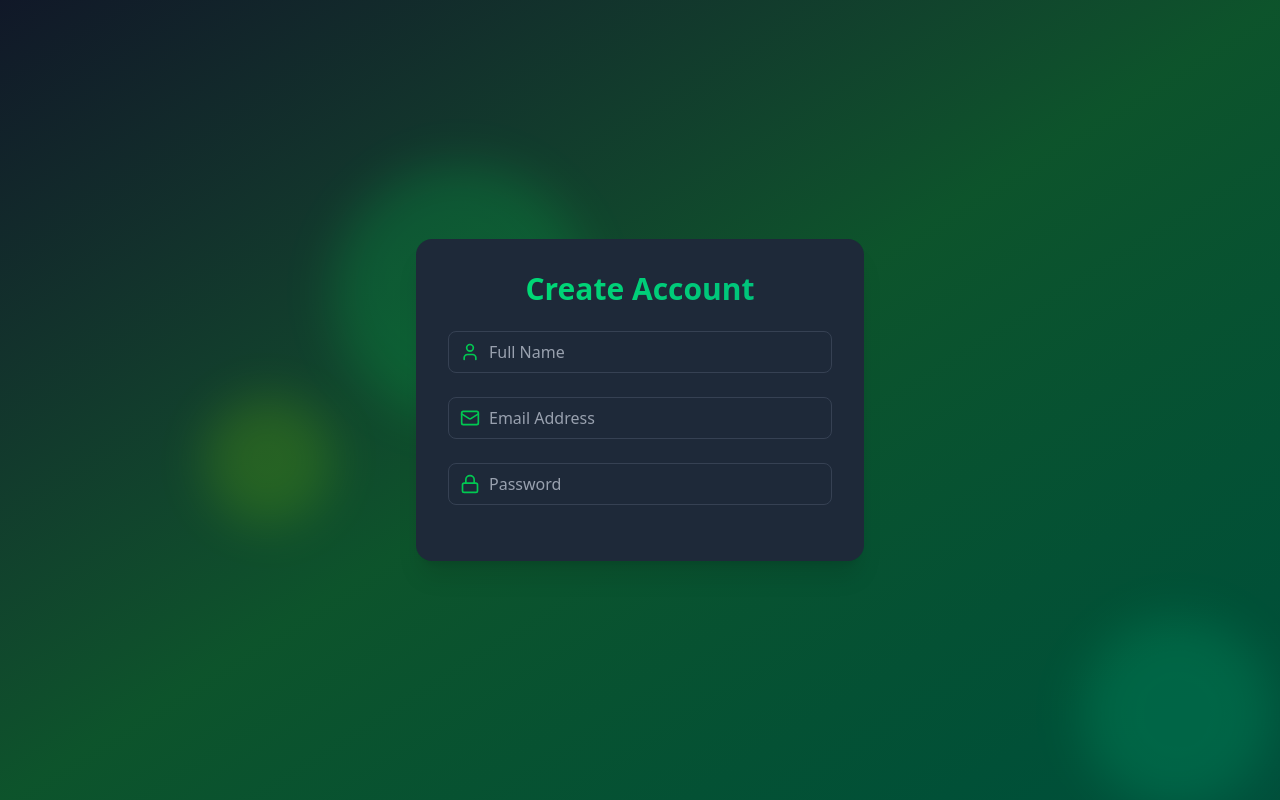
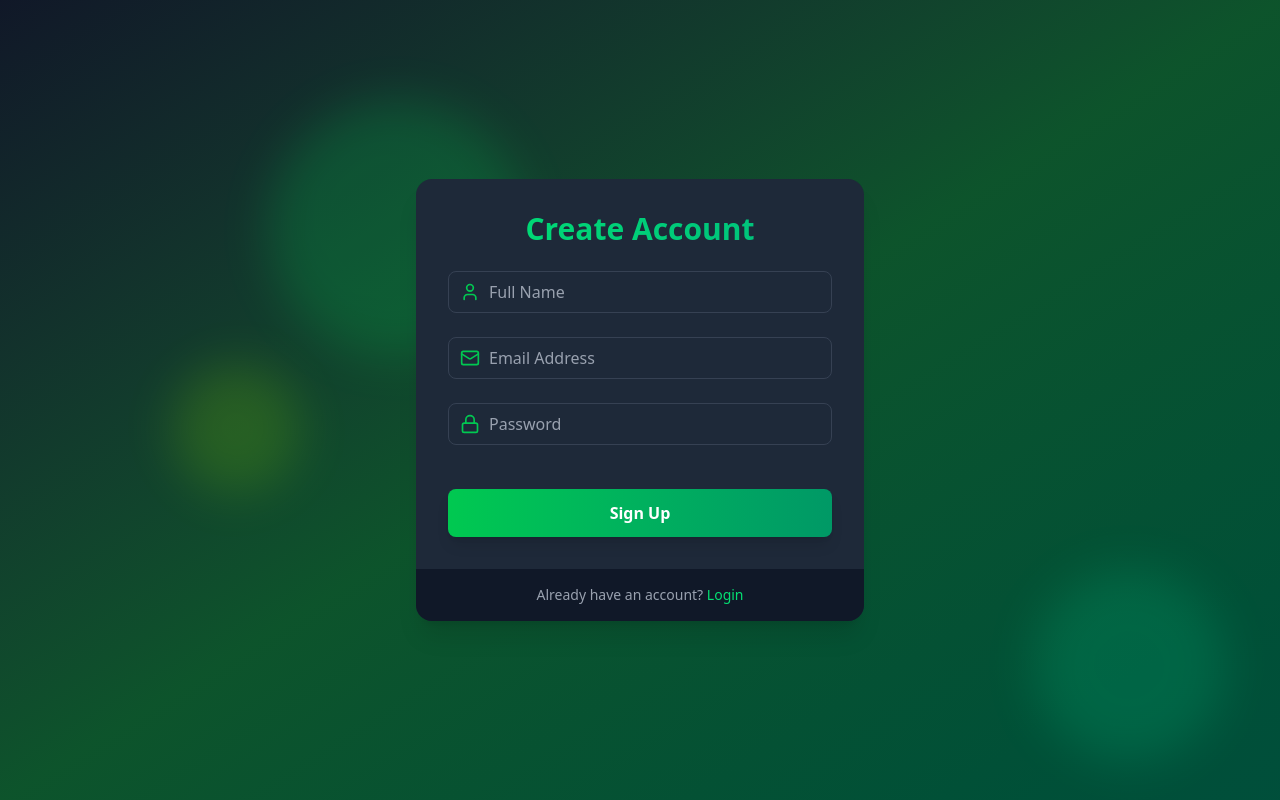
Before and after one commit to baak93/GreenVault, a React (Vite) app in the folder frontend/: page /signup in a window 1280 px wide. Built offline with nearby package versions, Linux system fonts and the light colour scheme.

Commit message:
feat: add signup button layout and login redirect link

```diff
--- a/frontend/src/pages/SignupPage.jsx
+++ b/frontend/src/pages/SignupPage.jsx
@@ -1,6 +1,8 @@
 import { motion } from "framer-motion";
 import { User, Mail, Lock } from "lucide-react";
 import { useState } from "react";
+import { Link } from "react-router-dom";
+
 import Input from "../components/Input";
 
 function SignupPage() {
@@ -45,6 +47,23 @@
           onChange={(e) => setpassword(e.target.value)}
         />
         {/* Password strength meter */}
+
+        <motion.button
+          className="mt-5 w-full py-3 px-4 bg-gradient-to-r from-green-500 to-emerald-600 text-white font-bold rounded-lg shadow-lg hover:from-green-600 hover:to-emerald-700 focus:outline-none focus:ring-2 focus:ring-green-500 focus:ring-offset-2 focus:ring-offset-gray-900 trasition duration-200"
+          whileHover={{ scale: 1.02 }}
+          whileTap={{ scale: 0.98 }}
+          type="submit"
+        >
+          Sign Up
+        </motion.button>
+      </div>
+      <div className="px-8 py-4 bg-gray-900 bg-opacity-50 flex justify-center">
+        <p className="text-sm text-gray-400">
+          Already have an account?{" "}
+          <Link to={"/login"} className="text-green-400 hover:underline">
+            Login
+          </Link>
+        </p>
       </div>
     </motion.div>
   );
```
